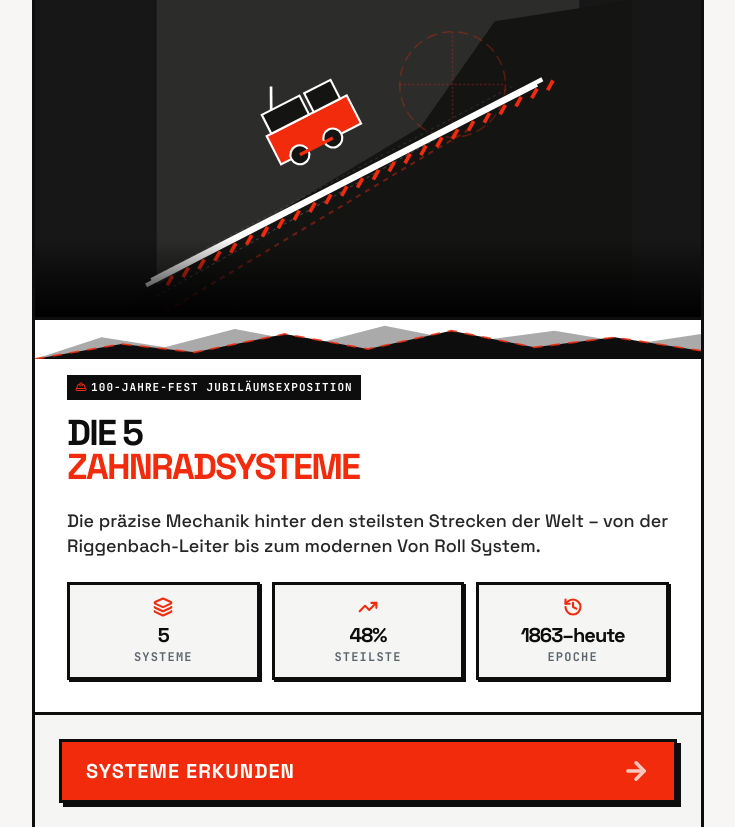
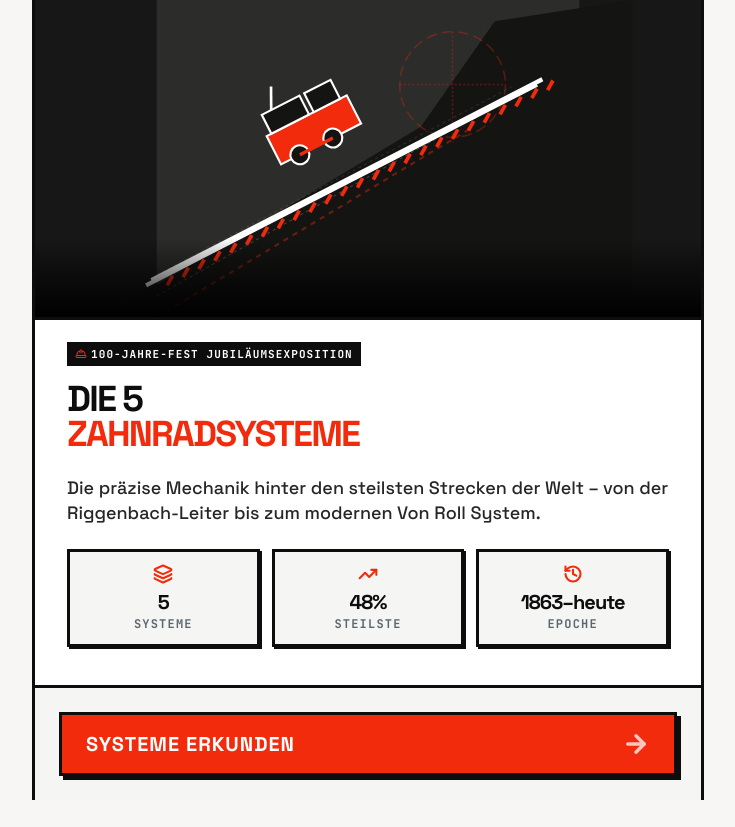
Before and after one commit to d1msk1y/furkapp, a React (Vite) app: page / in a window 1280 px wide. Shown: the whole page, without its empty margins (272-1007 px from the left). After the commit the page ends 800 px from the top, so only its background shows below. Built offline with nearby package versions, Linux system fonts and the light colour scheme.

Commit message:
style(intro): get rid of ridge line on intro screen

```diff
--- a/src/components/screens/IntroScreen.tsx
+++ b/src/components/screens/IntroScreen.tsx
@@ -3,7 +3,6 @@
 import ScreenContainer from '../layout/ScreenContainer';
 import Button from '../ui/Button';
 import Badge from '../ui/Badge';
-import Ridgeline from '../diagrams/Ridgeline';
 
 interface IntroScreenProps {
   readonly onExplore: () => void;
@@ -50,9 +49,6 @@
 
           <div className="w-full h-1/4 bg-linear-to-t from-black to-transparent absolute bottom-0 left-0" />
         </div>
-
-        {/* Alpine ridgeline divider */}
-        <Ridgeline className="text-iron-dark -mt-px" height={40} withTrack />
 
         {/* Text Area */}
         <div className="p-8 pt-4 bg-white flex-1 flex flex-col justify-center">
```
